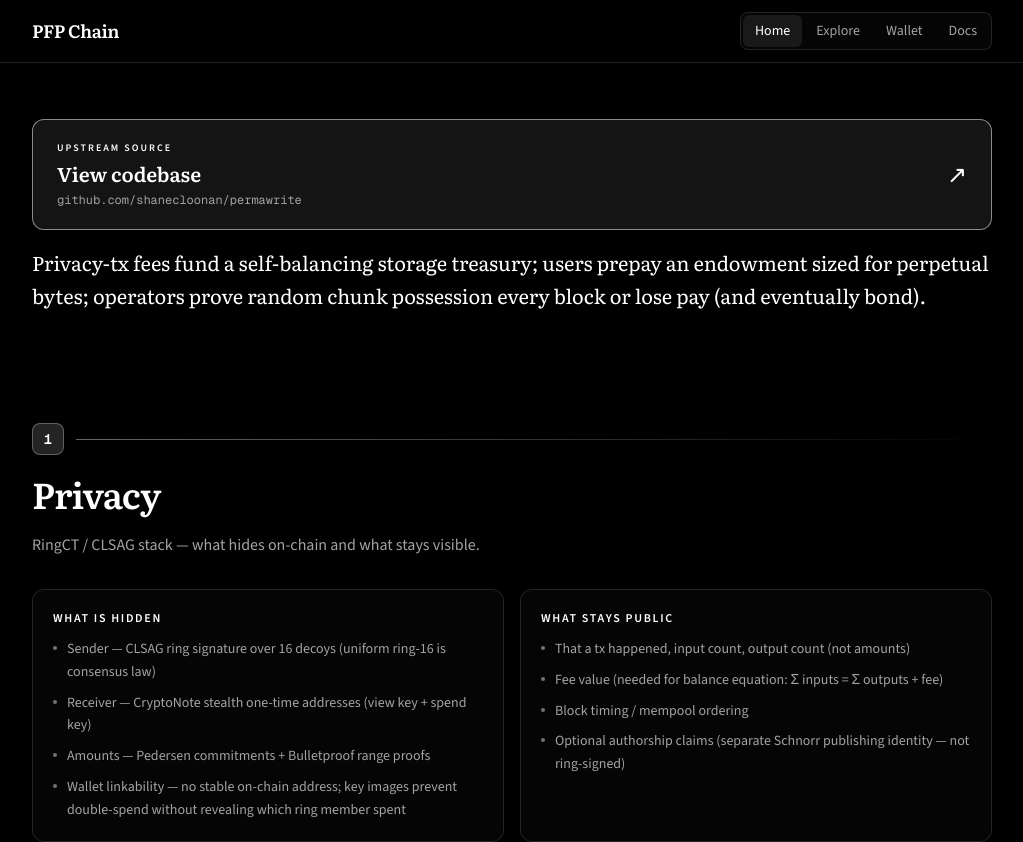
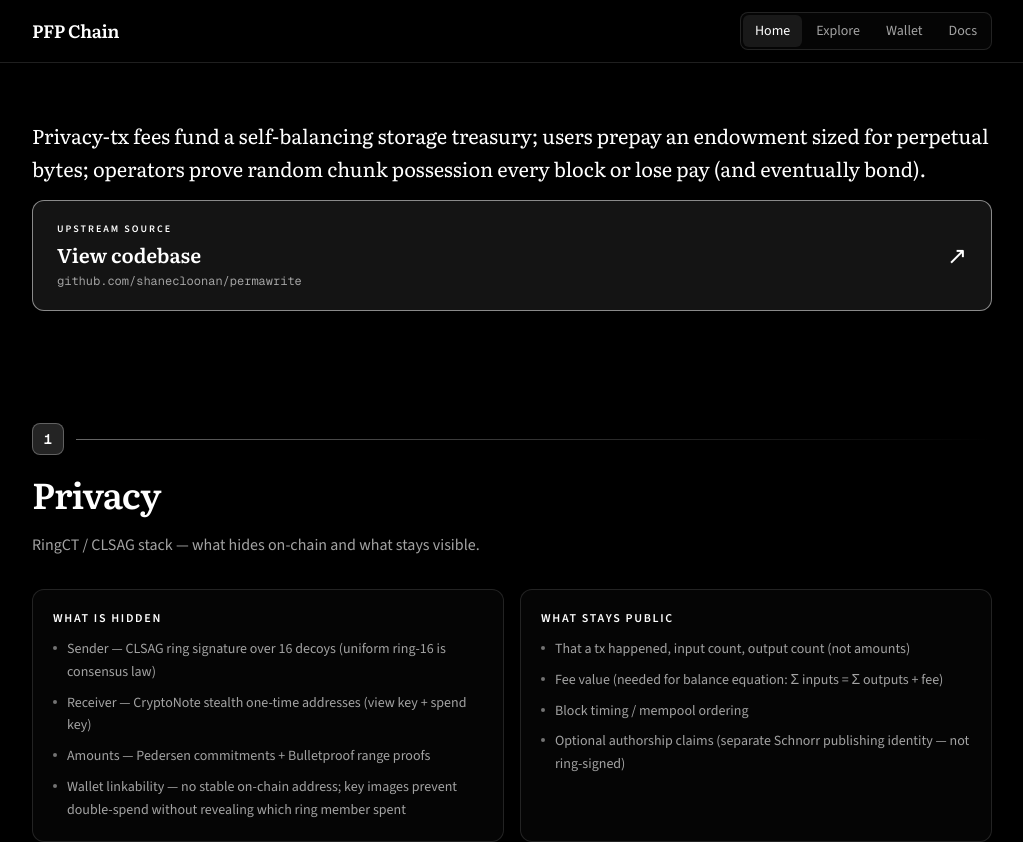
Before and after one commit to shanecloonan/pfpchain, a Next.js app: page / in a window 1280 px wide. Shown: the top 842 px of the page, without its empty margins (128-1151 px from the left). Built offline with nearby package versions, Linux system fonts and the light colour scheme.

Commit message:
Lead homepage with the one-liner before the codebase link.

```diff
--- a/app/home-page.tsx
+++ b/app/home-page.tsx
@@ -8,6 +8,12 @@ export default function HomePage() {
   return (
     <div className="space-y-20 pt-10 sm:space-y-28 sm:pt-14">
       <div className="space-y-3 sm:space-y-4">
+        <p className="font-[family-name:var(--font-pw-display)] text-lg leading-relaxed text-[var(--pw-ink)] sm:text-xl">
+          Privacy-tx fees fund a self-balancing storage treasury; users prepay
+          an endowment sized for perpetual bytes; operators prove random chunk
+          possession every block or lose pay (and eventually bond).
+        </p>
+
         <a
           href={upstreamRepo}
           target="_blank"
@@ -32,12 +38,6 @@ export default function HomePage() {
             ↗
           </span>
         </a>
-
-        <p className="font-[family-name:var(--font-pw-display)] text-lg leading-relaxed text-[var(--pw-ink)] sm:text-xl">
-          Privacy-tx fees fund a self-balancing storage treasury; users prepay
-          an endowment sized for perpetual bytes; operators prove random chunk
-          possession every block or lose pay (and eventually bond).
-        </p>
       </div>
 
       {/* 1. Privacy */}
```
